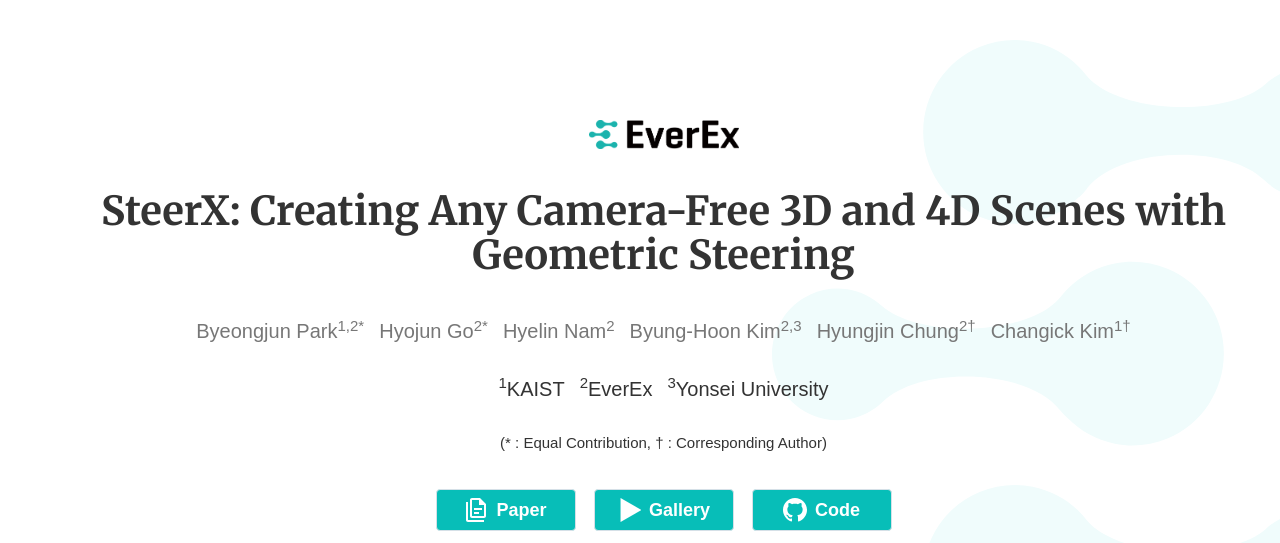
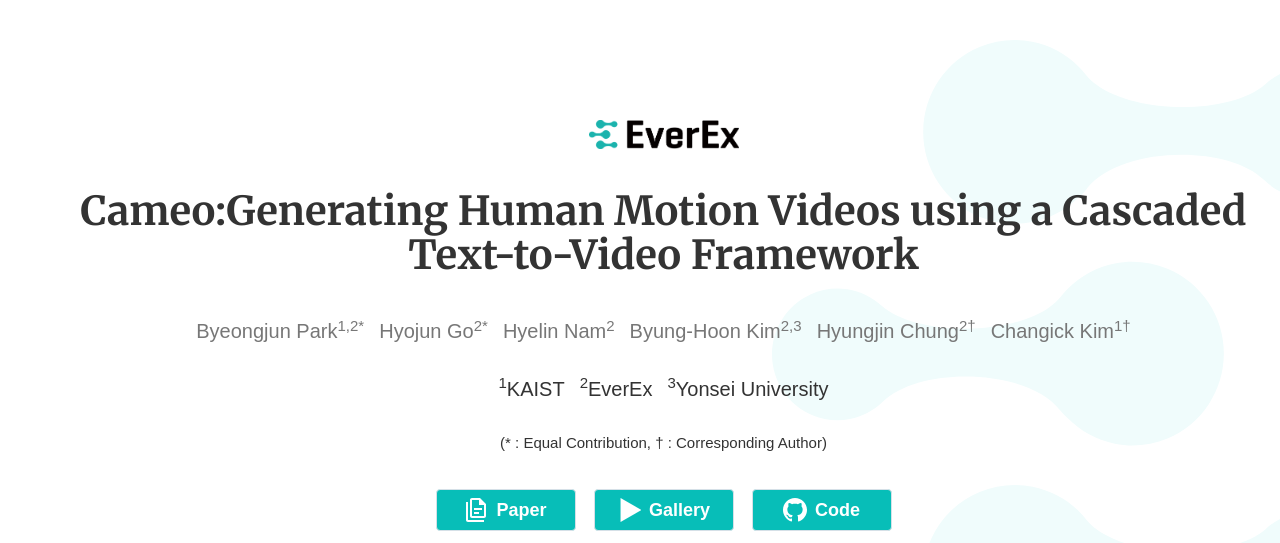
Before and after one commit to cameo-vdm/cameo-vdm.github.io, a Jekyll site: the page built from index.html, in a window 1280 px wide and 900 px high, cut to the strip 0-543 px from the top of the window. Built offline with Jekyll 4.4.1, drawn with Linux system fonts in a browser that asks for light colours; nearby versions of some CDN libraries; the list of posts is cut into pages by our own code.

Commit message:
modify config

```diff
--- a/_config.yml
+++ b/_config.yml
@@ -13,13 +13,13 @@
 # you will see them accessed via {{ site.title }}, {{ site.email }}, and so on.
 # You can create any custom variable you would like, and they will be accessible
 # in the templates via {{ site.myvariable }}.
-title: "SteerX: Creating Any Camera-Free 3D and 4D Scenes with Geometric Steering"
-email: 'pbj3810@kaist.ac.kr'
+title: "Cameo:Generating Human Motion Videos using a Cascaded Text-to-Video Framework"
+email: 'hyelinam@umich.edu'
 description: "Byeongjun Park<sup>1,2</sup>*,&nbsp;&nbsp;Hyojun Go<sup>2</sup>*,&nbsp;&nbsp;Hyelin Nam<sup>2</sup>,&nbsp;&nbsp;Byung-Hoon Kim<sup>2,3</sup>,&nbsp;&nbsp;Hyungjin Chung<sup>2&#8224</sup>,&nbsp;&nbsp;&nbsp;Changick Kim<sup>1&#8224</sup><br/><br/><sup>1</sup>KAIST&nbsp;&nbsp;&nbsp;&nbsp;&nbsp;<sup>2</sup>EverEx&nbsp;&nbsp;&nbsp;&nbsp;&nbsp;<sup>3</sup>Yonsei University"
-baseurl: "/Cameo" # the subpath of your site, e.g. /blog
-url: "https://https://hyelinnam.github.io/" # the base hostname & protocol for your site, e.g. https://example.com
+baseurl: "" # the subpath of your site, e.g. /blog
+url: "https://cameo-vdm.github.io" # the base hostname & protocol for your site, e.g. https://example.com
 paper: 'https://arxiv.org/abs/2503.12024'
-github_username: 'https://github.com/HyelinNAM/hyelinnam.github.io'
+github_username: 'cameo-vdm'
 
 # Build settings
 markdown: kramdown
```
